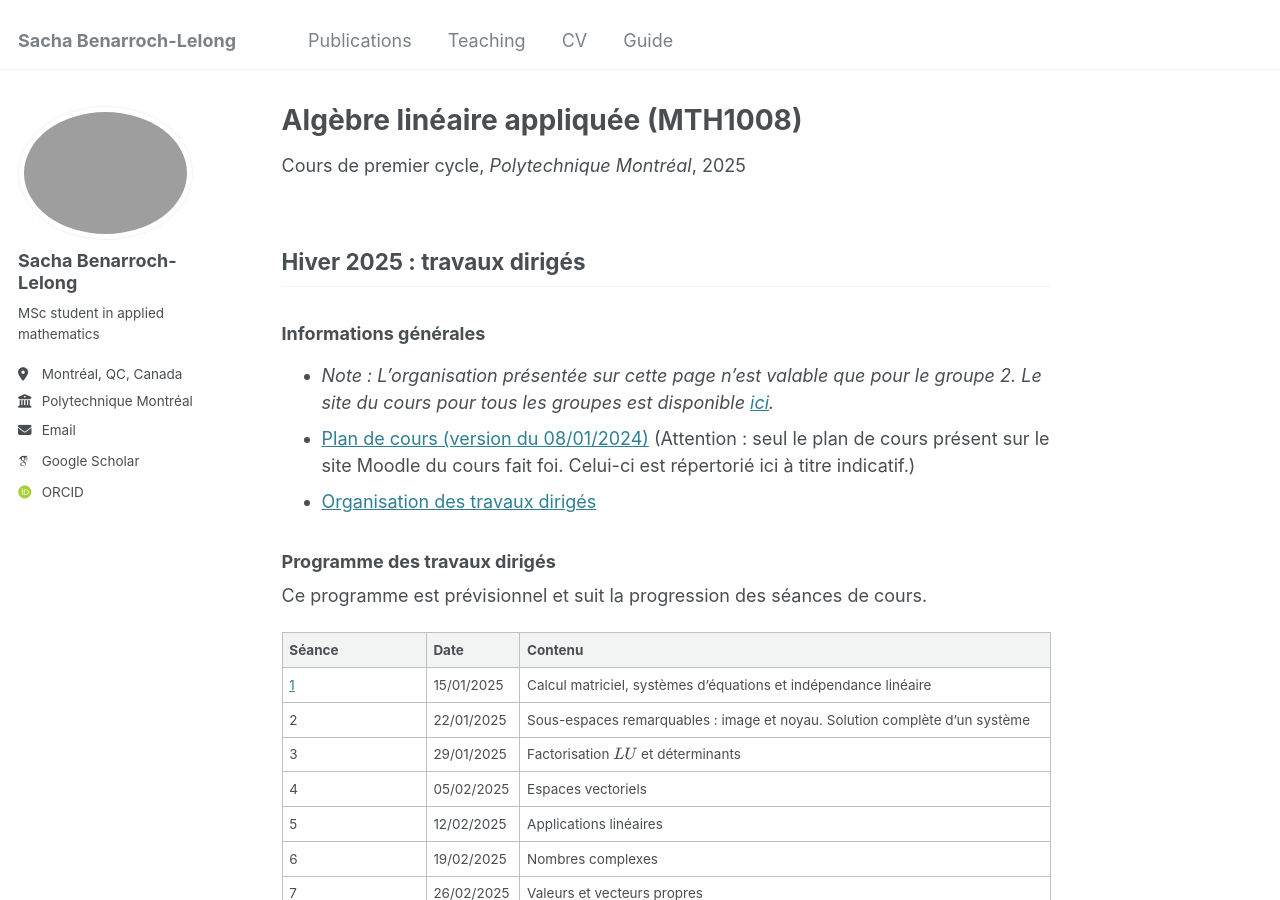
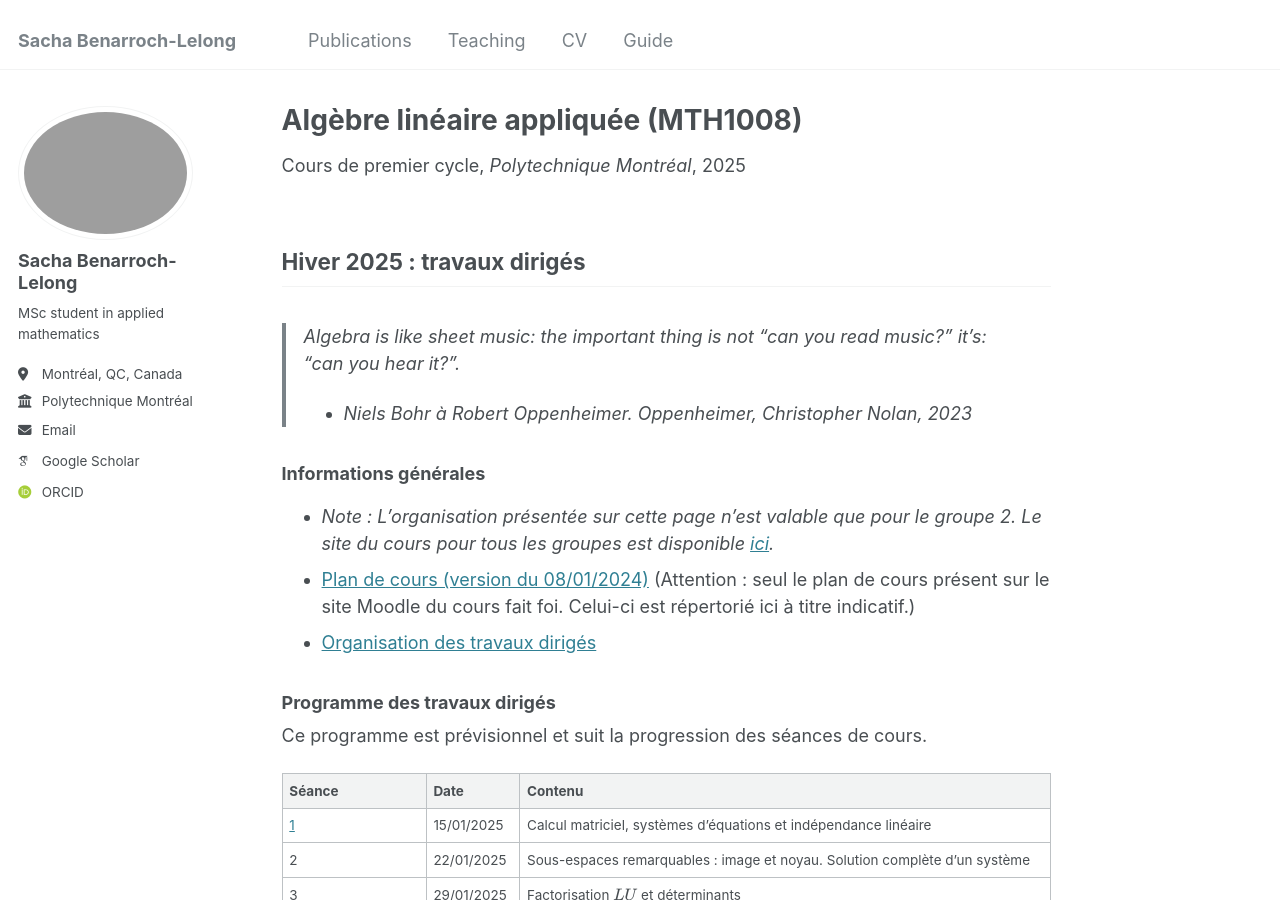
Before and after one commit to sblelong/sblelong.github.io, a Jekyll site: the page built from _teaching/mth1008.md, in a window 1280 px wide and 900 px high. Built offline with Jekyll 4.4.1, drawn with Linux system fonts in a browser that asks for light colours; some web fonts are replaced.

Commit message:
add the quote

```diff
--- a/_teaching/mth1008.md
+++ b/_teaching/mth1008.md
@@ -8,6 +8,9 @@ date: 2025-01-01
 ---
 
 ## Hiver 2025 : travaux dirigés
+
+> Algebra is like sheet music: the important thing is not "can you read music?" it's: "can you hear it?".
+> - Niels Bohr à Robert Oppenheimer. Oppenheimer, Christopher Nolan, 2023
 
 ### Informations générales
 
```
